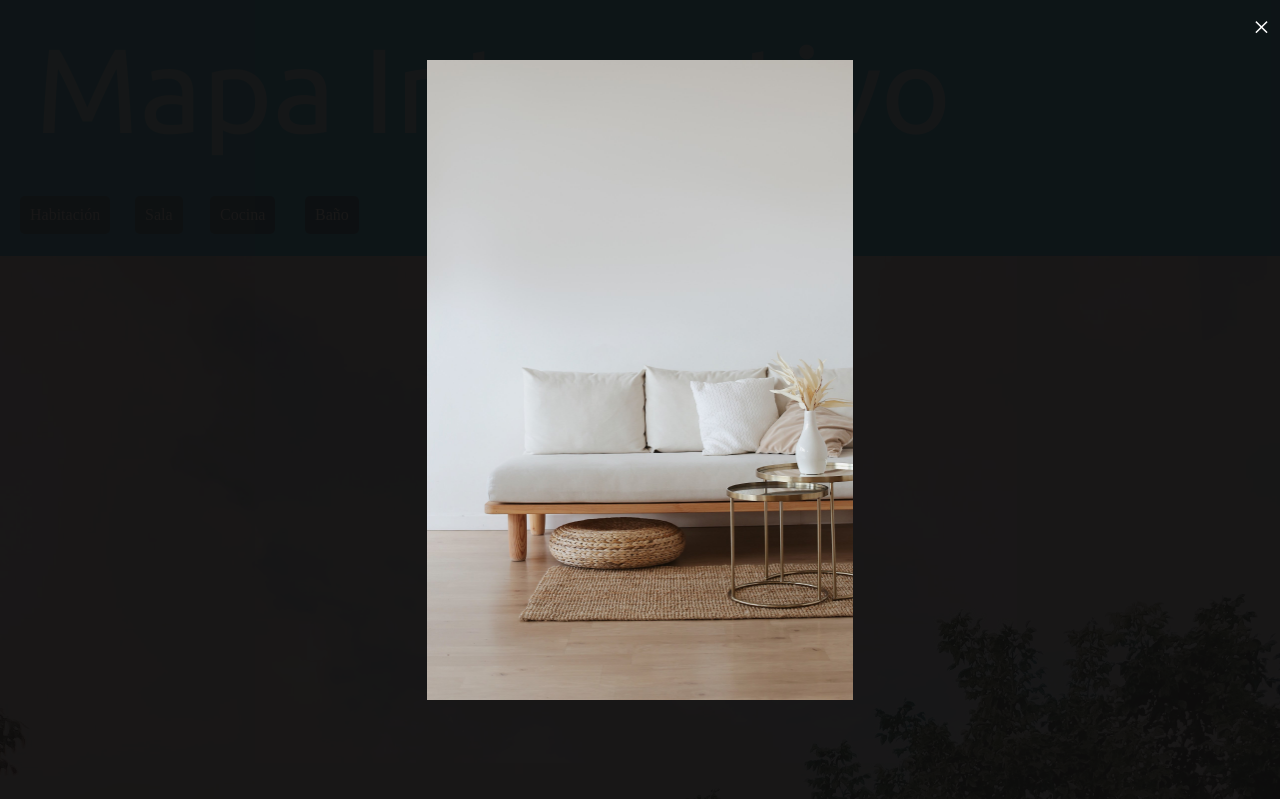
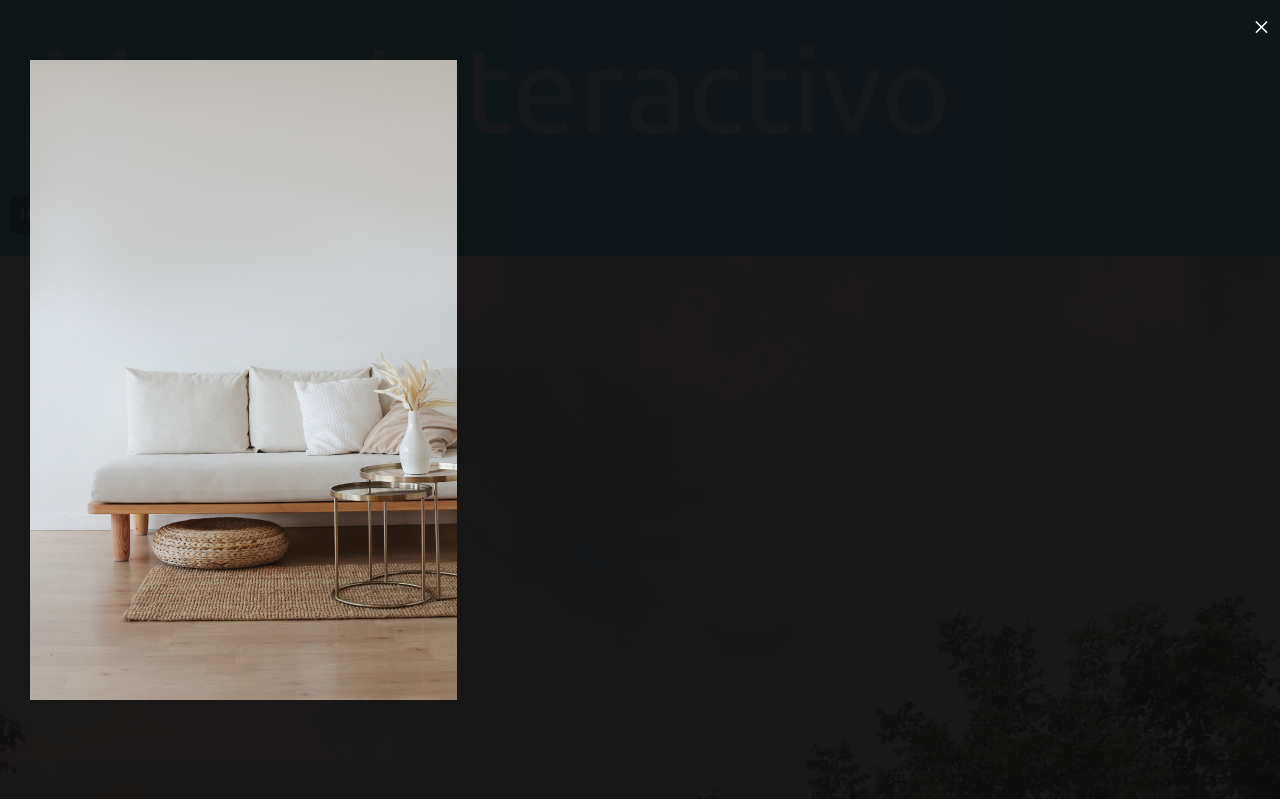
Before and after one commit to nanditavelasquez/mapa-interactivo, a plain HTML site: page index.html in a window 1280 px wide. Both pictures are taken after a click on the element "Sala". Shown: the top 799 px of the page. Drawn offline with Linux system fonts and the light colour scheme.

Commit message:
se sube el proyecto

```diff
--- a/css/estilo.css
+++ b/css/estilo.css
@@ -59,7 +59,7 @@ h1 {
 
 #room{
   position: absolute;
-  left: 20px;
+  left: 10px;
   background-color: rgba(14, 13, 13, 0.5);
   color: rgb(237, 237, 237);
   padding: 10px;
@@ -89,7 +89,7 @@ h1 {
 
 #living-room{
   position: absolute;
-  left: 135px;
+  left: 133px;
   background-color: rgba(14, 13, 13, 0.5);
   color: rgb(237, 237, 237);
   padding: 10px;
@@ -108,7 +108,7 @@ h1 {
 }
 
 .modal-content {
-  display: block;
+  left: 30px;
   margin: 0 auto;
   max-width: 80%;
   max-height: 80%;
```
Also changed, not shown: IMG/mapa-interactivo.jpg (added), IMG/mapa-interactivo2.jpg (added), 1 other file.
